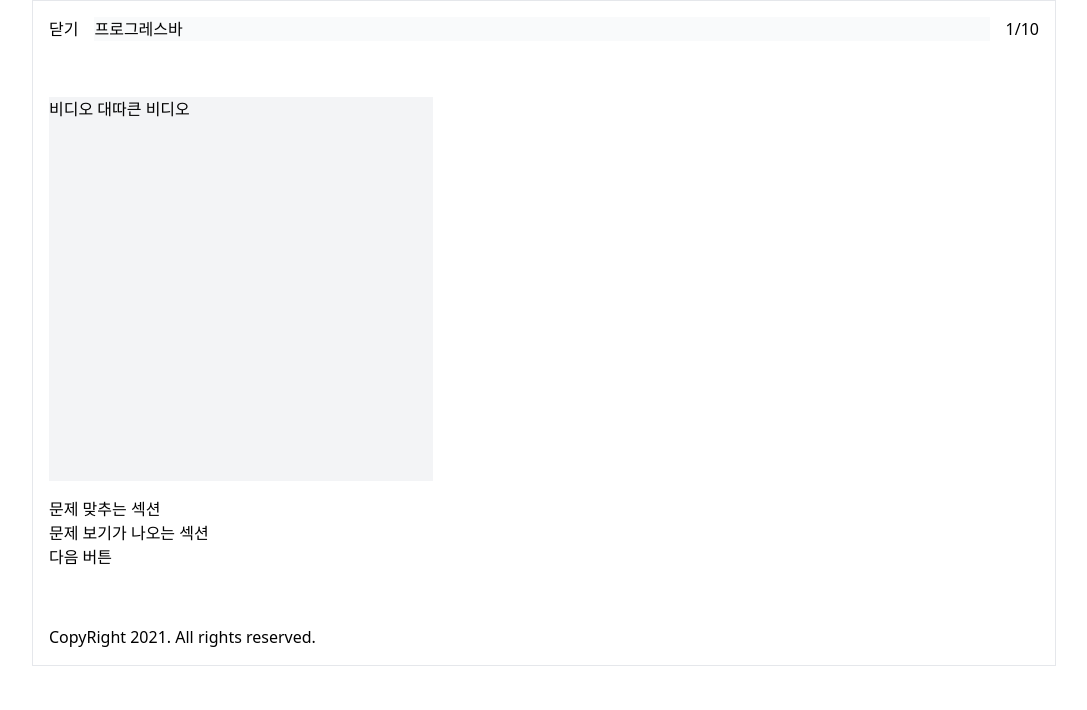
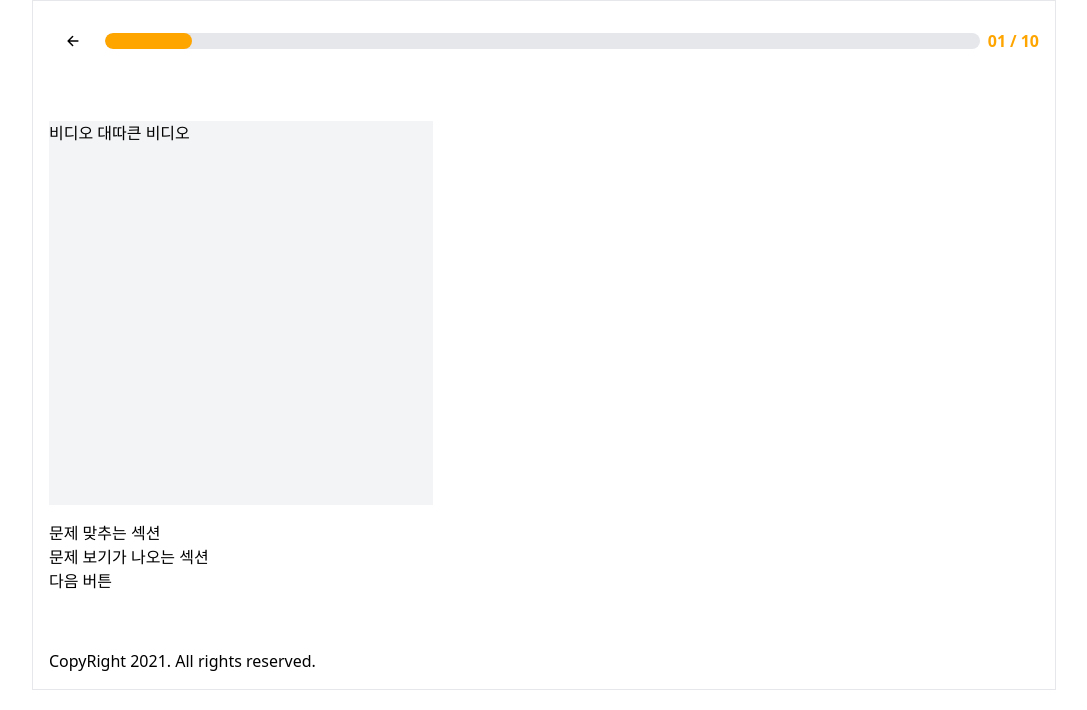
Before and after one commit to yonghyeun/NewsForKids, a Next.js app in the folder product/: page /news in a window 1280 px wide. Shown: the top 710 px of the page, without its empty margins (96-1183 px from the left). Built offline with nearby package versions, Linux system fonts and the light colour scheme.

Commit message:
feat[#3] : QuizProgressNavigationBar 컴포넌트 생성

```diff
--- a/product/src/entities/progress/ui/index.ts
+++ b/product/src/entities/progress/ui/index.ts
@@ -1,2 +1,3 @@
 export * from "./ProgressBar";
 export * from "./ProgressCounter";
+export * from "./types";
--- a/product/src/views/main/layout.tsx
+++ b/product/src/views/main/layout.tsx
@@ -7,13 +7,7 @@ export const RootLayout = ({
 }>) => {
   return (
     <html lang="kr">
-      <body
-        className="min-h-screen
-        bg-gray-300
-      "
-      >
-        {children}
-      </body>
+      <body className="min-h-screen">{children}</body>
     </html>
   );
 };
--- a/product/src/views/news/page.tsx
+++ b/product/src/views/news/page.tsx
@@ -1,5 +1,6 @@
 import React from "react";
-import { Flex, Text } from "@/shared/ui";
+import { QuizProgressNavigationBar } from "@/widgets/quiz/ui";
+import { Flex } from "@/shared/ui";
 
 export const NewsPage: React.FC = () => {
   return (
@@ -10,15 +11,7 @@ export const NewsPage: React.FC = () => {
       className="p-4 border max-w-5xl mx-auto"
     >
       {/* header */}
-      <Flex as="header" justify="between" align="stretch" gap="md">
-        <button>닫기</button>
-        <div className="flex-1 bg-gray-50">프로그레스바</div>
-        <Text as="p">
-          <Text as="span">1</Text>
-          <Text as="span">/</Text>
-          <Text as="span">10</Text>
-        </Text>
-      </Flex>
+      <QuizProgressNavigationBar current={1} total={10} />
       {/* main section */}
       <Flex
         as="main"
--- /dev/null
+++ b/product/src/widgets/quiz/ui/QuizProgressNavigationBar.tsx
@@ -0,0 +1,22 @@
+import React from "react";
+import {
+  ProgressBar,
+  ProgressCounter,
+  type ProgressProps,
+} from "@/entities/progress/ui";
+import { BackwardButton, Flex } from "@/shared/ui";
+
+export const QuizProgressNavigationBar: React.FC<ProgressProps> = (props) => {
+  return (
+    <Flex gap="sm" align="center" as="nav">
+      <BackwardButton />
+      <ProgressBar
+        {...props}
+        classNames={{
+          total: "h-4",
+        }}
+      />
+      <ProgressCounter {...props} />
+    </Flex>
+  );
+};
--- /dev/null
+++ b/product/src/widgets/quiz/ui/index.ts
@@ -0,0 +1 @@
+export * from "./QuizProgressNavigationBar";
```
Also changed, not shown: 1 other file (tests, documents, lock files or other folders).
